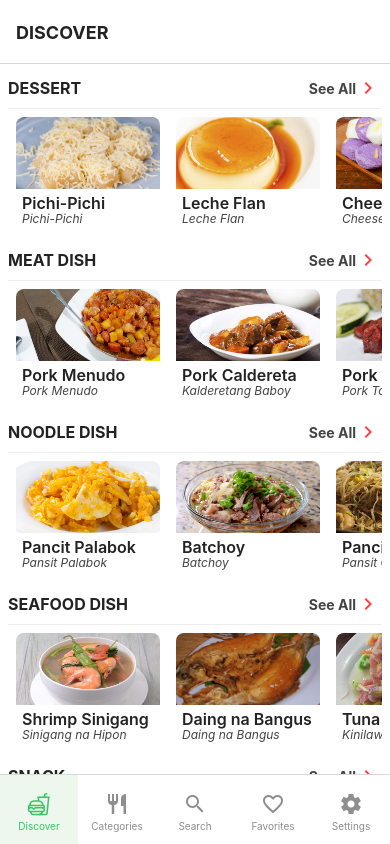
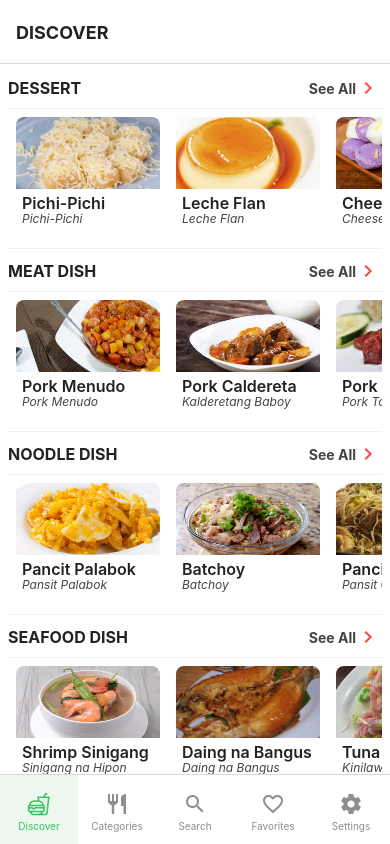
Before and after one commit to godkingjay/Authentic-Pinoy-Recipes-App, a React Native app: screen /Discover in a window 390 px wide. Built offline with nearby package versions, Linux system fonts and the light colour scheme.

Commit message:
ADD: Discover | Layout [CHANGE]

```diff
--- a/assets/component/horizontalCardsContainer.js
+++ b/assets/component/horizontalCardsContainer.js
@@ -56,6 +56,7 @@ export default function HorizontalCardsContainer({ navigation, route, foodCatego
           <HorizontalCard navigation={ navigation } route={ route } food={ item } />
         )}
       />
+      <View style={ styles.divider }></View>
     </View>
   );
 }
```
